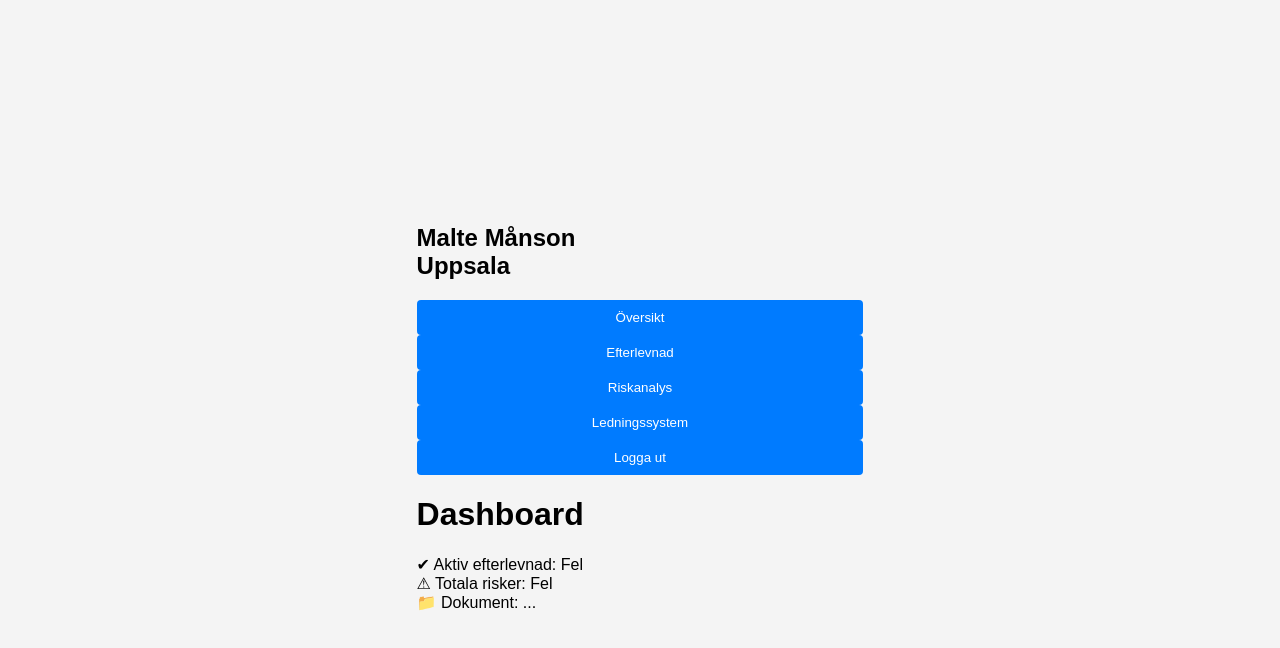
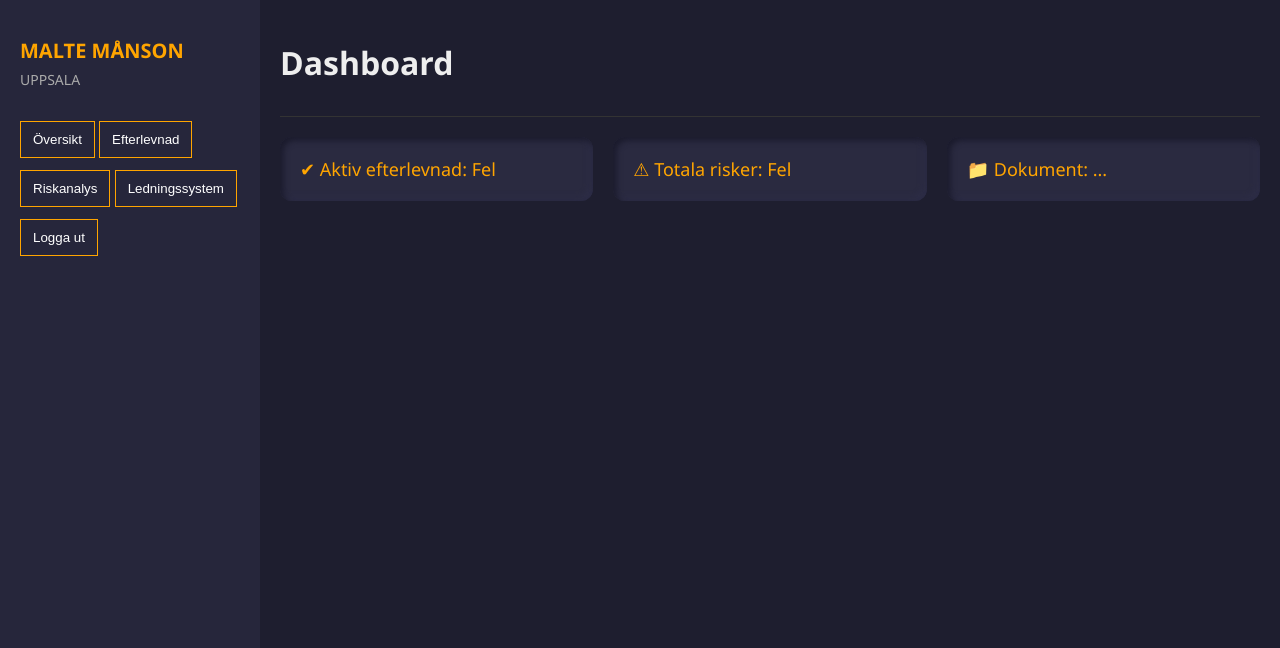
Before and after one commit to jonnyserttio/hemsida-frontend, a plain HTML site: page dashboard.html in a window 1280 px wide. Drawn offline with Linux system fonts and the light colour scheme; no server answers; sample sign-in values are in the browser's storage.

Commit message:
Update style.css

```diff
--- a/style.css
+++ b/style.css
@@ -1,50 +1,81 @@
 body {
-  font-family: Arial, sans-serif;
-  background: #f4f4f4;
+  margin: 0;
+  font-family: 'Segoe UI', sans-serif;
+  background: #1e1e2f;
+  color: #eee;
+}
+
+.container {
   display: flex;
-  justify-content: center;
-  align-items: center;
   height: 100vh;
 }
 
-.login-container {
-  background: white;
-  padding: 40px;
-  border-radius: 8px;
-  box-shadow: 0 2px 10px rgba(0,0,0,0.1);
-  width: 300px;
-  text-align: center;
+.sidebar {
+  background: #26263b;
+  padding: 20px;
+  width: 220px;
+  display: flex;
+  flex-direction: column;
+  justify-content: flex-start;
 }
 
-.login-container h1 {
+.logo {
+  font-size: 20px;
+  color: orange;
+  text-transform: uppercase;
+  margin-bottom: 30px;
+}
+
+.logo span {
+  font-weight: normal;
+  font-size: 14px;
+  color: #aaa;
+}
+
+.sidebar nav button {
+  background: transparent;
+  color: #fff;
+  border: 1px solid orange;
+  padding: 10px 12px;
+  margin-bottom: 12px;
+  text-align: left;
+  cursor: pointer;
+  transition: background 0.3s;
+}
+
+.sidebar nav button:hover {
+  background: orange;
+  color: #000;
+}
+
+.main-content {
+  flex: 1;
+  padding: 20px;
+  overflow-y: auto;
+}
+
+.topbar {
+  display: flex;
+  justify-content: space-between;
+  align-items: center;
+  padding-bottom: 10px;
+  border-bottom: 1px solid #333;
   margin-bottom: 20px;
 }
 
-input {
-  width: 100%;
-  padding: 10px;
-  margin: 8px 0;
-  border: 1px solid #ddd;
-  border-radius: 4px;
+.card-grid {
+  display: flex;
+  gap: 20px;
+  flex-wrap: wrap;
 }
 
-button {
-  width: 100%;
-  padding: 10px;
-  background: #007bff;
-  color: white;
-  border: none;
-  border-radius: 4px;
-  cursor: pointer;
+.card {
+  background: #2a2a40;
+  border-radius: 12px;
+  box-shadow: inset 3px 3px 6px #1a1a2b, inset -3px -3px 6px #2e2e48;
+  padding: 20px;
+  flex: 1 1 200px;
+  min-width: 200px;
+  color: orange;
+  font-size: 18px;
 }
-
-button:hover {
-  background: #0056b3;
-}
-
-a {
-  display: block;
-  margin-top: 12px;
-  color: #007bff;
-  text-decoration: none;
-}
```
